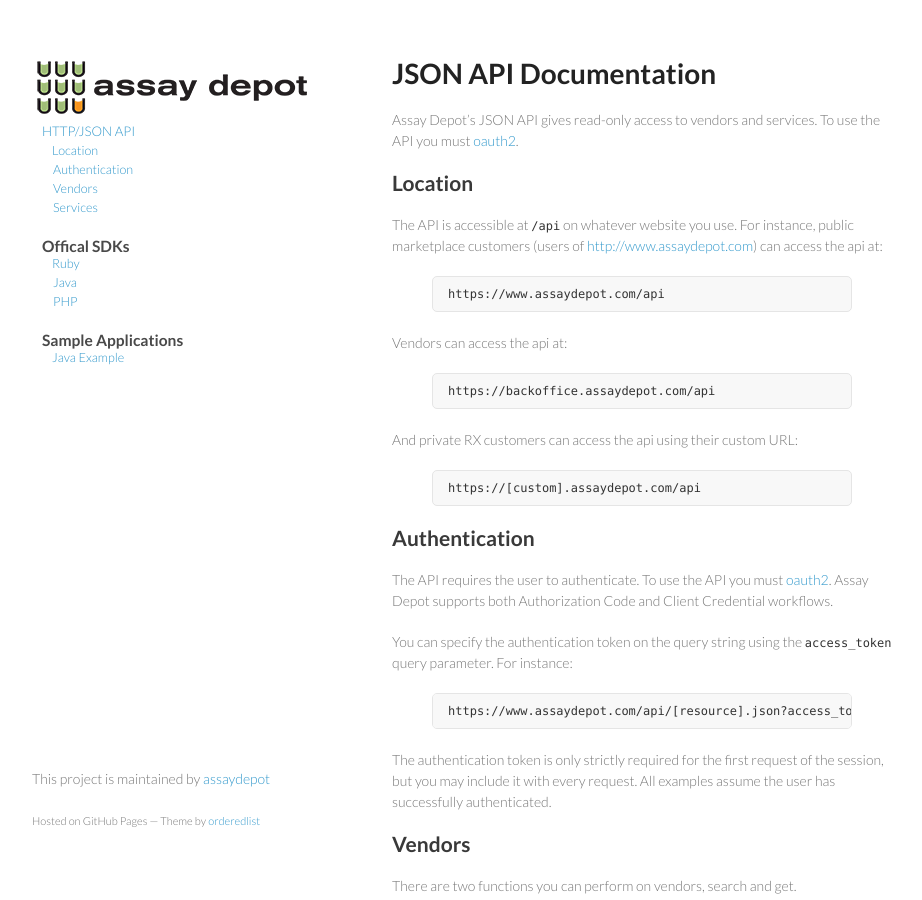
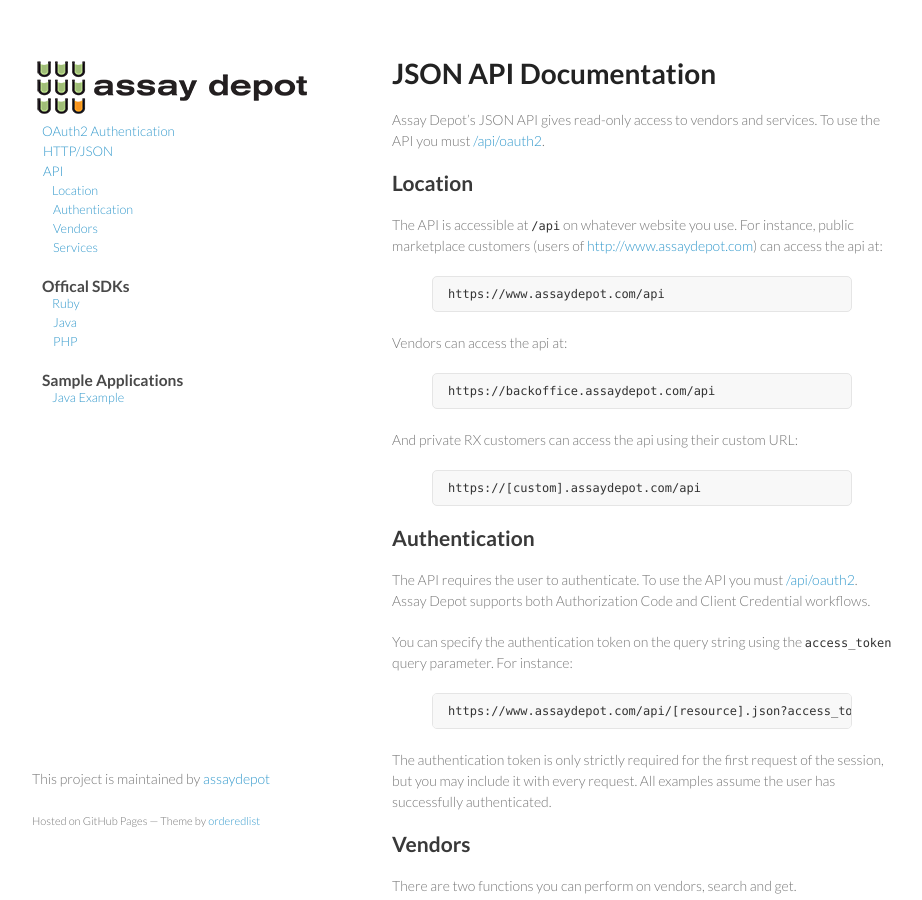
Before and after one commit to assaydepot/api, a Jekyll site: the page built from _posts/2012-06-17-json.markdown, in a window 1280 px wide and 900 px high. Shown: the whole window, without its empty margins (178-1100 px from the left). Built offline with Jekyll 4.4.1, drawn with Linux system fonts in a browser that asks for light colours; Markdown is read by kramdown in place of the engine named in the settings.

Commit message:
Adding some oauth links

```diff
--- a/_layouts/default.html
+++ b/_layouts/default.html
@@ -18,6 +18,7 @@
         <a href="/api/"><img src="images/logo.png" alt="assay depot" border="0" /></a>
 
         <ul class="view">
+          <li><a href="/api/oauth2">OAuth2 Authentication</a></li>
           <li><a href="/api/json">HTTP/JSON API</a></li>
           <ul>
             <li><a href="/api/json#location">Location</a></li>
--- a/_posts/2012-06-17-json.markdown
+++ b/_posts/2012-06-17-json.markdown
@@ -4,7 +4,7 @@
 ---
 
 # JSON API Documentation
-Assay Depot's JSON API gives read-only access to vendors and services. To use the API you must [oauth2](authenticate using OAuth2).
+Assay Depot's JSON API gives read-only access to vendors and services. To use the API you must [/api/oauth2](authenticate using OAuth2).
 
 <h2 id="location">Location</h2>
 The API is accessible at `/api` on whatever website you use. For instance, public marketplace customers (users of [http://www.assaydepot.com](http://www.assaydepot.com)) can access the api at:
@@ -26,7 +26,7 @@
 {% endhighlight %}
 
 <h2 id="authentication">Authentication</h2>
-The API requires the user to authenticate. To use the API you must [oauth2](authenticate using OAuth2). Assay Depot supports both Authorization Code and Client Credential workflows.
+The API requires the user to authenticate. To use the API you must [/api/oauth2](authenticate using OAuth2). Assay Depot supports both Authorization Code and Client Credential workflows.
 
 You can specify the authentication token on the query string using the `access_token` query parameter. For instance:
 
```
